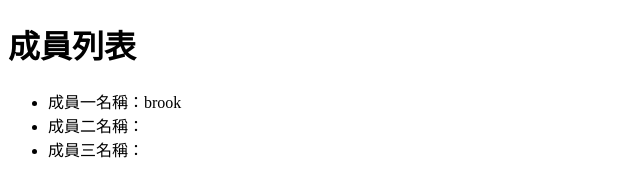
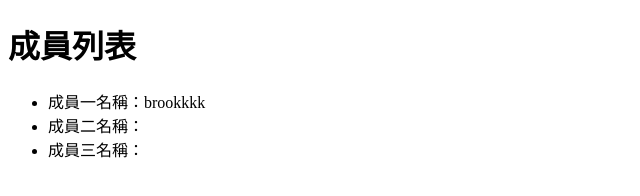
Before and after one commit to Brook-Hsu/0906-4, a plain HTML site: page index.html in a window 1280 px wide. Shown: the full height of the page, 0-640 px from the left. Drawn offline with Linux system fonts and the light colour scheme.

Commit message:
修改成員一名字

```diff
--- a/index.html
+++ b/index.html
@@ -8,7 +8,7 @@
 <body>
     <h1>成員列表</h1>
     <ul>
-        <li>成員一名稱：brook</li>
+        <li>成員一名稱：brookkkk</li>
         <li>成員二名稱：</li>
         <li>成員三名稱：</li>
     </ul>
```
